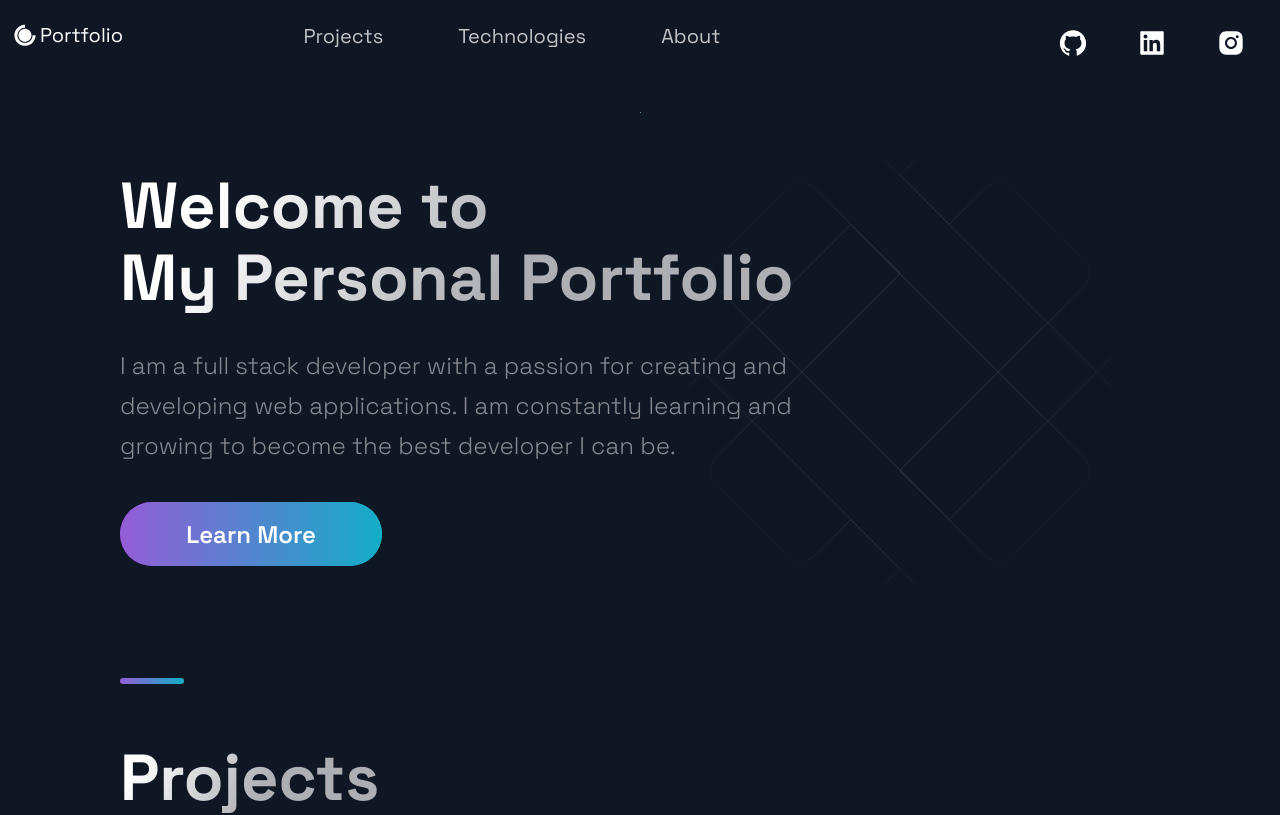
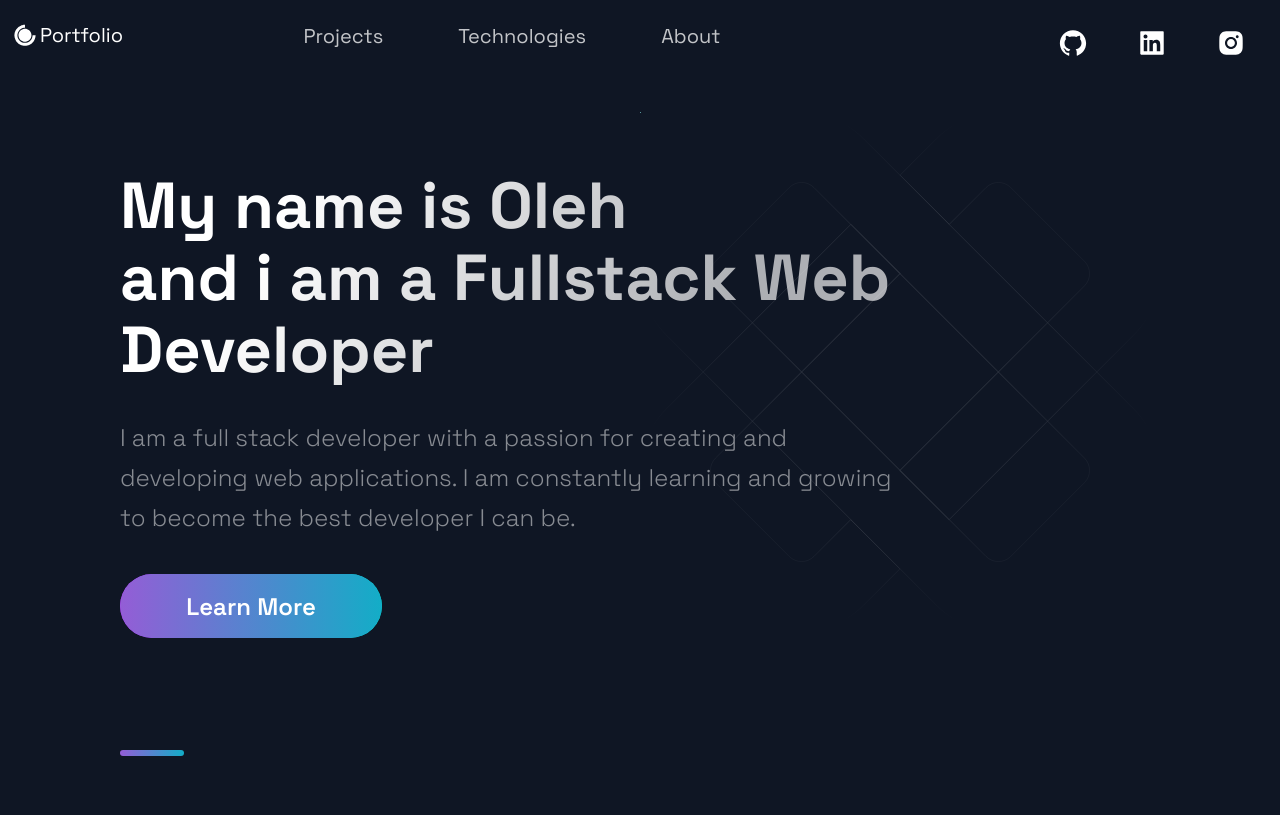
Before and after one commit to sokolov574/Portfolio, a Next.js app: page / in a window 1280 px wide. Shown: the top 815 px of the page. Built offline with nearby package versions, Linux system fonts and the light colour scheme.

Commit message:
Hero site updete

```diff
--- a/src/components/Hero/Hero.js
+++ b/src/components/Hero/Hero.js
@@ -8,8 +8,8 @@ const Hero = (props) => (
   <Section row nopadding>
     <LeftSection>
       <SectionTitle main center>
-        Welcome to <br />
-        My Personal Portfolio
+        My name is Oleh <br />
+        and i am a Fullstack Web Developer
       </SectionTitle>
       <SectionText>
         I am a full stack developer with a passion for creating and developing web applications. I am constantly learning and growing to become the best developer I can be.
```
